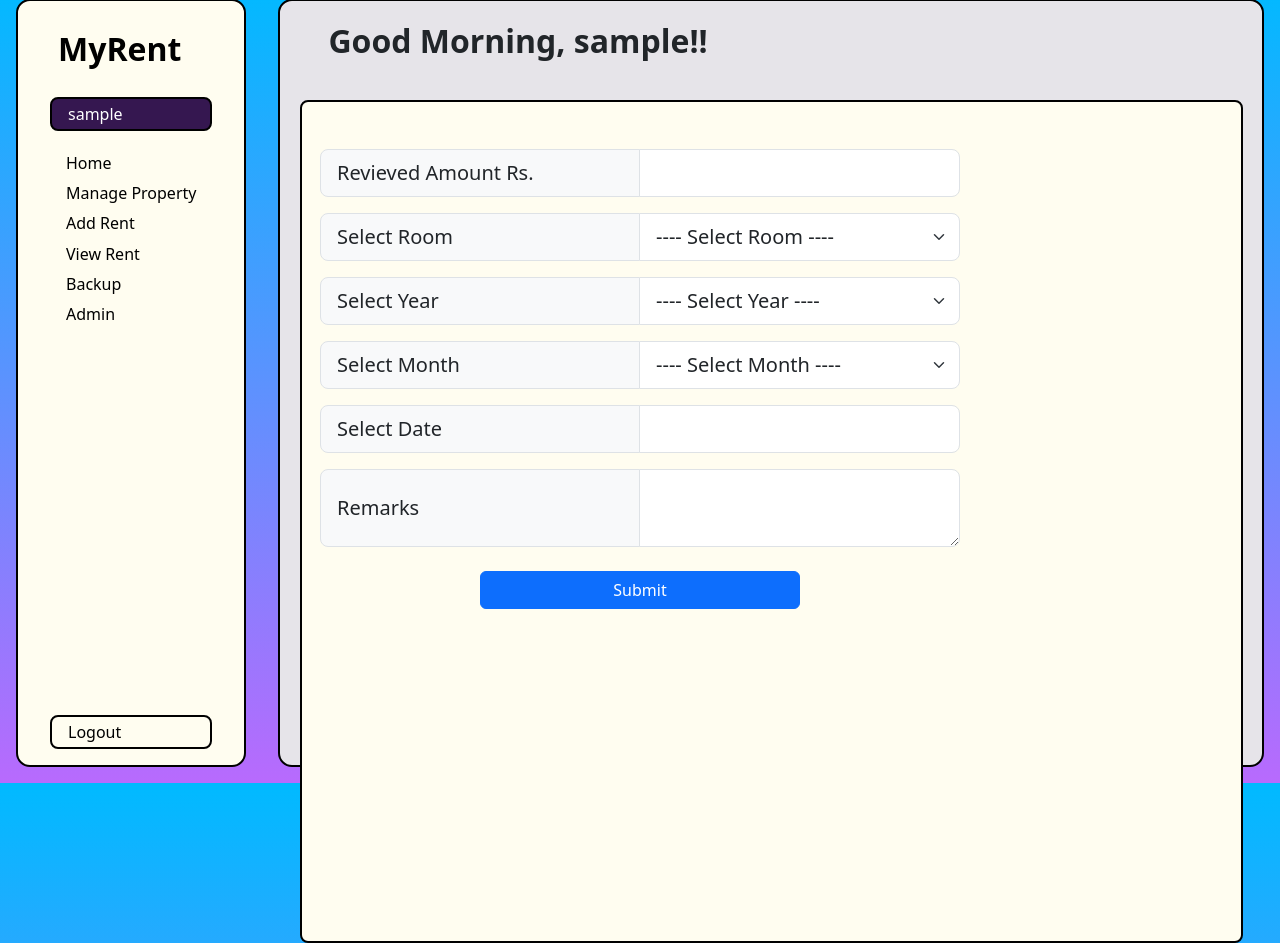
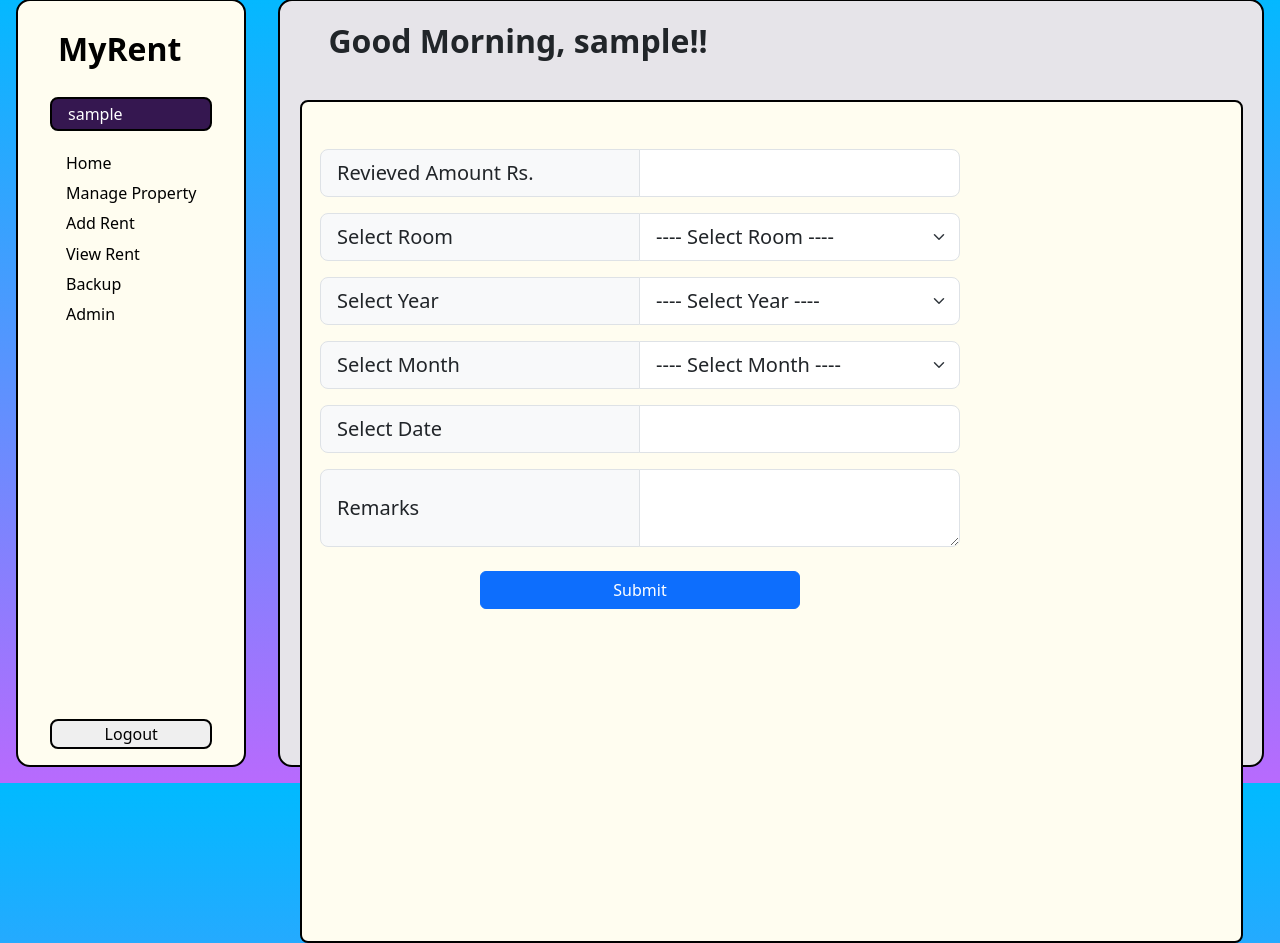
Before and after one commit to aashishChakradhar/RentManagementSystem, a Django app: page /add-rent/ in a window 1280 px wide. Shown: the part 17-960 px from the top of the page. Run offline with Django 5.2, Linux system fonts and the light colour scheme; the visitor is signed in with stand-in values (Sample User, id 1); data that the repository does not hold is empty; style sheets or scripts are compiled from the project's sources; some libraries are stand-ins or nearby versions.

Commit message:
redesigning button

```diff
--- a/static/scss/style.scss
+++ b/static/scss/style.scss
@@ -58,9 +58,18 @@ sidebar{
   padding: $small-padding;
   border-radius: $small-curve;
 }
-#navigation .nav-item:last-child {
+#navigation form{
   margin-top: auto;
-  border:$border;
+  padding: 0;
+}
+#navigation form>button{
+  width: 100%;
+  border: $border;
+  border-radius: $small-curve;
+  font-weight: 500;
+    &:hover {
+    transform: scale(1.04);
+  }
 }
 
 #body-container{
--- a/templates/base/sidebar.html
+++ b/templates/base/sidebar.html
@@ -20,8 +20,9 @@
         <li class="nav-item">
         <a href="/admin">Admin</a>
         </li>
-        <li class="nav-item">
-        <a href="{% url 'rent:logout'%}" >Logout</a>
-        </li>
+        <form action="{% url 'rent:logout' %}" method="get">
+        {% csrf_token %}
+        <button type="submit">Logout</button>
+        </form>
     </ul>
 </sidebar>
```
Also changed, not shown: 2 other files.
